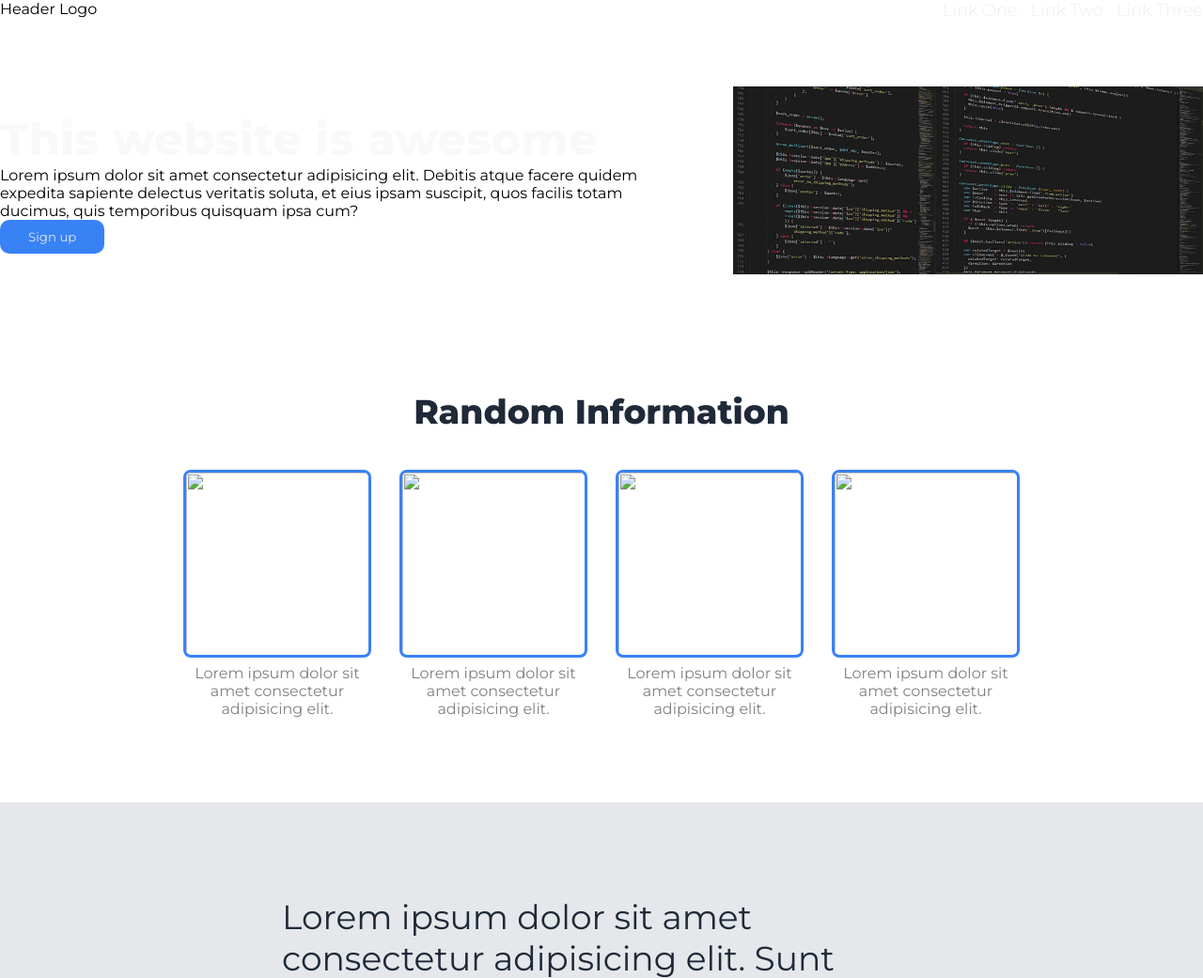
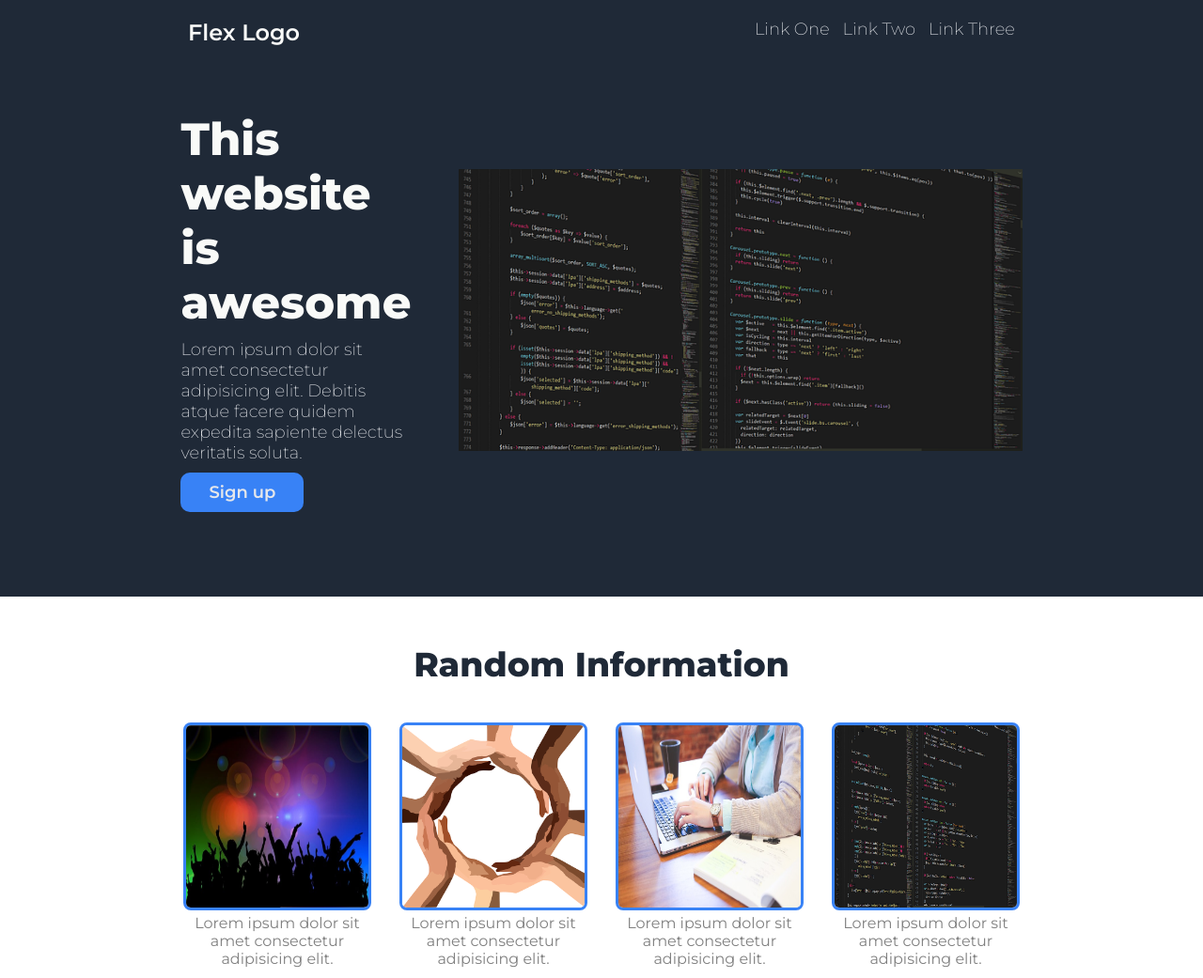
Before and after one commit to A3AJAGBE/flex-landing-page, a plain HTML site: page index.html in a window 1280 px wide. Shown: the top 1041 px of the page at 94% size. Drawn offline with Linux system fonts and the light colour scheme.

Commit message:
Update Initial commit

```diff
--- a/index.html
+++ b/index.html
@@ -7,9 +7,9 @@
     <title>Landing Page Template</title>
 </head>
 <body>
-    <div class="container">
+    <div class="top-container">
         <header>
-            <p>Header Logo</p>
+            <p class="logo-text">Flex Logo</p>
 
             <nav>
                 <ul>
@@ -18,42 +18,42 @@
                     <li><a href="#">Link Three</a></li>
                 </ul>
             </nav>
-
         </header>
 
         <section class="hero">
             <div class="left">
                 <h1>This website is awesome</h1>
-            <p>Lorem ipsum dolor sit amet consectetur adipisicing elit. Debitis atque facere quidem expedita sapiente delectus veritatis soluta, et eius ipsam suscipit, quos facilis totam ducimus, quis temporibus quisquam ipsa cum?</p>
-            <button>Sign up</button>
+                <p class="summary">Lorem ipsum dolor sit amet consectetur adipisicing elit. Debitis atque facere quidem expedita sapiente delectus veritatis soluta.</p>
+                <button><a href="#">Sign up</a></button>
             </div>
 
             <div class="right">
-                <img src="images/programming.png" alt="Image of a code" width="500" height="200">
+                <img src="images/programming.png" alt="Image of a code" width="600" height="300">
             </div>
         </section>
+    </div>
 
     <section class="info">
         <h2>Random Information</h2>
 
         <div class="card-container">
             <div class="card">
-                    <img src="" alt="" width="150" height="150">
+                <img src="./images/cheers.jpg" alt="Image of people silhouette cheering">
                 <p>Lorem ipsum dolor sit amet consectetur adipisicing elit.</p>
             </div>
 
             <div class="card">
-                    <img src="" alt="" width="150" height="150">
+                <img src="./images/circle.png" alt="Image of people hands in a circle">
                 <p>Lorem ipsum dolor sit amet consectetur adipisicing elit.</p>
             </div>
 
             <div class="card">
-                    <img src="" alt="" width="150" height="150">
+                <img src="./images/student.jpg" alt="Image of student">
                 <p>Lorem ipsum dolor sit amet consectetur adipisicing elit.</p>
             </div>
 
             <div class="card">
-                    <img src="" alt="" width="150" height="150">
+                <img src="./images/programming.png" alt="Image of code">
                 <p>Lorem ipsum dolor sit amet consectetur adipisicing elit.</p>
             </div>
         </div>
@@ -61,30 +61,31 @@
 
     <section class="quote">
 
-            <p>Lorem ipsum dolor sit amet consectetur adipisicing elit. Sunt assumenda placeat magnam accusantium ea nobis exercitationem, nisi, asperiores, eligendi quo dicta laudantium quae sapiente illo labore beatae eius iusto provident?</p>
+        <p class="quote-text">Lorem ipsum dolor sit amet consectetur adipisicing elit. Sunt assumenda placeat magnam accusantium ea nobis exercitationem, nisi, asperiores, eligendi quo dicta laudantium quae sapiente illo labore beatae eius iusto provident?</p>
 
-            <p class="by">- Quote by</p>
+        <p class="quote-by">- Quote by</p>
 
     </section>
 
     <section class="subscribe">
+        <div class="sub-container">
             <div class="left">
                 <h3>Call to action! It's time!</h3>
-                <p>sign up for our product by clicking that buttin right over there!</p>
+                <p>sign up for our product by clicking that button right over there!</p>
             </div>
             <div class="right">
-                <button>Sign up</button>
+                <button><a href="#">Sign up</a></button>
+            </div>
         </div>
     </section>
 
     <footer>
-            <p>Copyright The Odin Project 2021. Completed by <a href="https://aminatajagbe.com
+    <p>Copyright &copy; The Odin Project 2021. Completed by <a href="https://aminatajagbe.com
         ">A3AJAGBE</a>. </p>
     <p>Image by <a href="https://pixabay.com/users/boskampi-3788146/?utm_source=link-attribution&utm_medium=referral&utm_campaign=image&utm_content=1873854">Boskampi</a> from <a href="https://pixabay.com//?utm_source=link-attribution&utm_medium=referral&utm_campaign=image&utm_content=1873854">Pixabay</a></p>
     <p>Image by <a href="https://pixabay.com/users/startupstockphotos-690514/?utm_source=link-attribution&utm_medium=referral&utm_campaign=image&utm_content=849825">StartupStockPhotos</a> from <a href="https://pixabay.com//?utm_source=link-attribution&utm_medium=referral&utm_campaign=image&utm_content=849825">Pixabay</a></p>
     <p>Image by <a href="https://pixabay.com/users/geralt-9301/?utm_source=link-attribution&utm_medium=referral&utm_campaign=image&utm_content=204742">Gerd Altmann</a> from <a href="https://pixabay.com//?utm_source=link-attribution&utm_medium=referral&utm_campaign=image&utm_content=204742">Pixabay</a></p>
     <p>Image by <a href="https://pixabay.com/users/clker-free-vector-images-3736/?utm_source=link-attribution&utm_medium=referral&utm_campaign=image&utm_content=312343">Clker-Free-Vector-Images</a> from <a href="https://pixabay.com//?utm_source=link-attribution&utm_medium=referral&utm_campaign=image&utm_content=312343">Pixabay</a></p>
     </footer>
-    </div>
 </body>
 </html>
```
Lines whose indentation alone changed are shown as unchanged.
